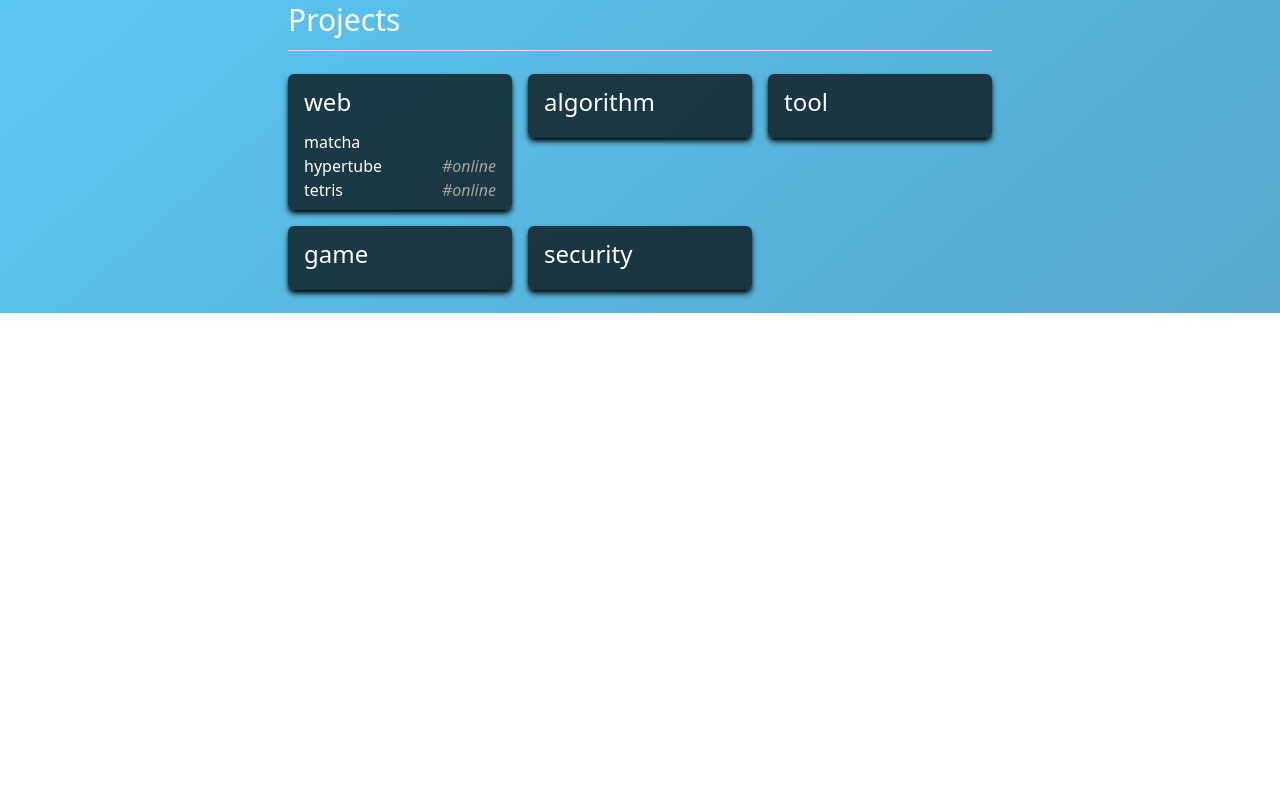
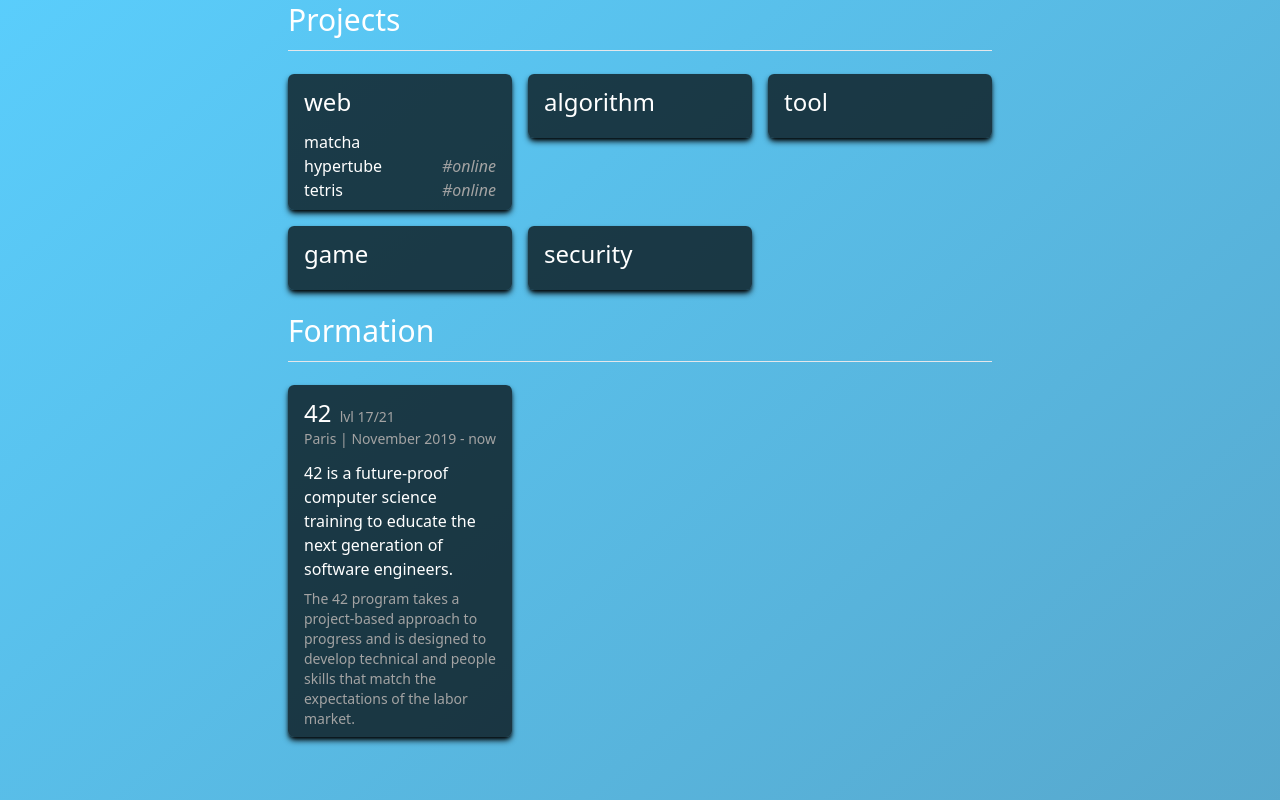
Before and after one commit to trixky/cv, a SvelteKit app: page / in a window 1280 px wide. Shown: the part 1360-2160 px from the top of the page. Before the commit the page ends 1673 px from the top, so only its background shows below. Built offline with nearby package versions, Linux system fonts and the light colour scheme.

Commit message:
[Dev] formation: add formation section

```diff
--- a/src/components/thumbnails/experiences.svelte
+++ b/src/components/thumbnails/experiences.svelte
@@ -6,7 +6,8 @@
 </script>
 
 <!-- ========================= HTML -->
-<Section title="Experiences">
+{#if experiences.length > 0}
+	<Section title={'Experience' + (experiences.length > 1 ? 's' : '')}>
 		{#each experiences as experience}
 			<ExperienceThumbnail
 				company={experience.company}
@@ -16,3 +17,4 @@
 			/>
 		{/each}
 	</Section>
+{/if}
--- /dev/null
+++ b/src/components/thumbnails/formation.svelte
@@ -0,0 +1,50 @@
+<!-- ========================= SCRIPT -->
+<script lang="ts">
+	import type Formation from '$lib/formation';
+	import Thumbnail from '$components/containers/thumbnail.svelte';
+
+	const months = [
+		'January',
+		'February',
+		'March',
+		'April',
+		'May',
+		'June',
+		'July',
+		'August',
+		'September',
+		'October',
+		'November',
+		'December'
+	];
+
+	export let formation: Formation;
+</script>
+
+<!-- ========================= HTML -->
+<Thumbnail>
+	<div>
+		<div class="">
+			<a href={formation.link} target="_blank">
+				<h3 class="inline-block">{formation.label}</h3>
+			</a>
+			{#if formation.details != undefined}
+				<p class="text-neutral-400 text-sm inline-block ml-1">
+					{formation.details}
+				</p>
+			{/if}
+		</div>
+		<p class="text-sm text-neutral-400">
+			{formation.location} | {months[formation.date.getMonth()]}
+			{formation.date.getFullYear()}{formation.in_progress ? ' - now' : ''}
+		</p>
+		<p class="mt-3">{formation.description}</p>
+		{#if formation.extra != undefined}
+			<p class="text-sm text-neutral-400 mt-2">{formation.extra}</p>
+		{/if}
+	</div>
+</Thumbnail>
+
+<!-- ========================= CSS -->
+<style lang="postcss">
+</style>
--- /dev/null
+++ b/src/components/thumbnails/formations.svelte
@@ -0,0 +1,15 @@
+<!-- ========================= SCRIPT -->
+<script lang="ts">
+	import Section from '$components/containers/section.svelte';
+	import formations from '$db/formations';
+	import FormationThumbnail from '$components/thumbnails/formation.svelte';
+</script>
+
+<!-- ========================= HTML -->
+{#if formations.length > 0}
+	<Section title={'Formation' + (formations.length > 1 ? 's' : '')}>
+		{#each formations as formation}
+			<FormationThumbnail {formation} />
+		{/each}
+	</Section>
+{/if}
--- a/src/components/thumbnails/projects.svelte
+++ b/src/components/thumbnails/projects.svelte
@@ -6,8 +6,10 @@
 </script>
 
 <!-- ========================= HTML -->
-<Section title="Projects">
-	{#each project_kinds as kind}
-		<Projecthumbnail {kind} />
-	{/each}
-</Section>
+{#if project_kinds.length > 0}
+	<Section title="Projects">
+		{#each project_kinds as kind}
+			<Projecthumbnail {kind} />
+		{/each}
+	</Section>
+{/if}
--- a/src/components/thumbnails/skill_kinds.svelte
+++ b/src/components/thumbnails/skill_kinds.svelte
@@ -6,8 +6,10 @@
 </script>
 
 <!-- ========================= HTML -->
-<Section title="Skills">
-	{#each skill_kinds as kind}
-		<SkillKindThumbnail {kind} />
-	{/each}
-</Section>
+{#if skill_kinds.length > 0}
+	<Section title="Skills">
+		{#each skill_kinds as kind}
+			<SkillKindThumbnail {kind} />
+		{/each}
+	</Section>
+{/if}
--- /dev/null
+++ b/src/db/formations.ts
@@ -0,0 +1,16 @@
+import type Formation from '$lib/formation';
+
+export default <Formation[]>[
+	{
+		label: '42',
+		details: 'lvl 17/21',
+		location: 'Paris',
+		date: new Date(2019, 10, 1),
+		in_progress: true,
+		link: 'https://42.fr/',
+		description:
+			'42 is a future-proof computer science training to educate the next generation of software engineers.',
+		extra:
+			'The 42 program takes a project-based approach to progress and is designed to develop technical and people skills that match the expectations of the labor market.'
+	}
+];
--- /dev/null
+++ b/src/lib/formation.ts
@@ -0,0 +1,10 @@
+export default interface Formation {
+	label: string;
+	details: string | undefined;
+	location: string;
+	date: Date;
+	in_progress: boolean;
+	link: string | undefined;
+	description: string;
+	extra: string | undefined;
+}
--- a/src/routes/+layout.svelte
+++ b/src/routes/+layout.svelte
@@ -6,6 +6,6 @@
 
 <!-- ========================= HTML -->
 <Header />
-<main class="m-auto px-5 xs:px-0 xs:w-[var(--main-mdd-width)] mdd:w-[var(--main-lg-width)]">
+<main class="m-auto mb-10 px-5 xs:px-0 xs:w-[var(--main-mdd-width)] mdd:w-[var(--main-lg-width)]">
 	<slot />
 </main>
--- a/src/routes/+page.svelte
+++ b/src/routes/+page.svelte
@@ -3,9 +3,11 @@
 	import ExperiencesThumbnail from '$components/thumbnails/experiences.svelte';
 	import SkillKindsThumbnail from '$components/thumbnails/skill_kinds.svelte';
 	import ProjectsThumbnail from '$components/thumbnails/projects.svelte';
+	import FormationsThumbnail from '$components/thumbnails/formations.svelte';
 </script>
 
 <!-- ========================= HTML -->
 <ExperiencesThumbnail />
 <SkillKindsThumbnail />
 <ProjectsThumbnail />
+<FormationsThumbnail />
```
Lines whose indentation alone changed are shown as unchanged.
